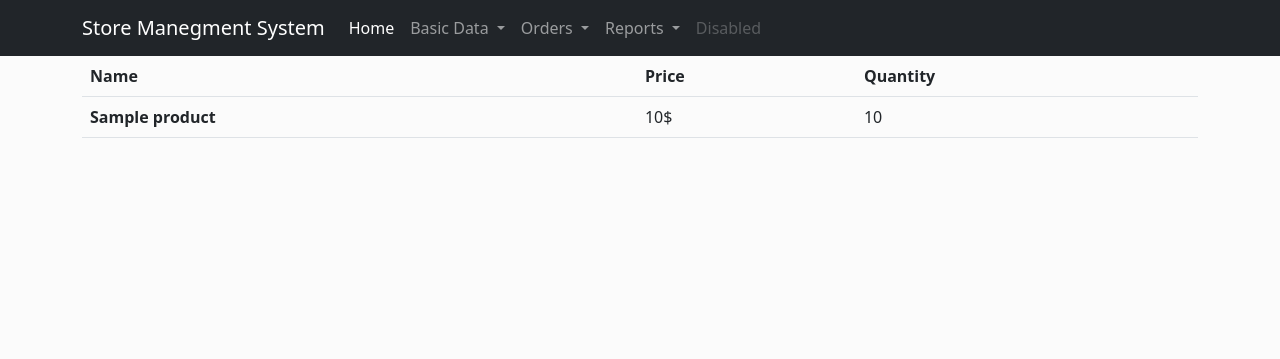
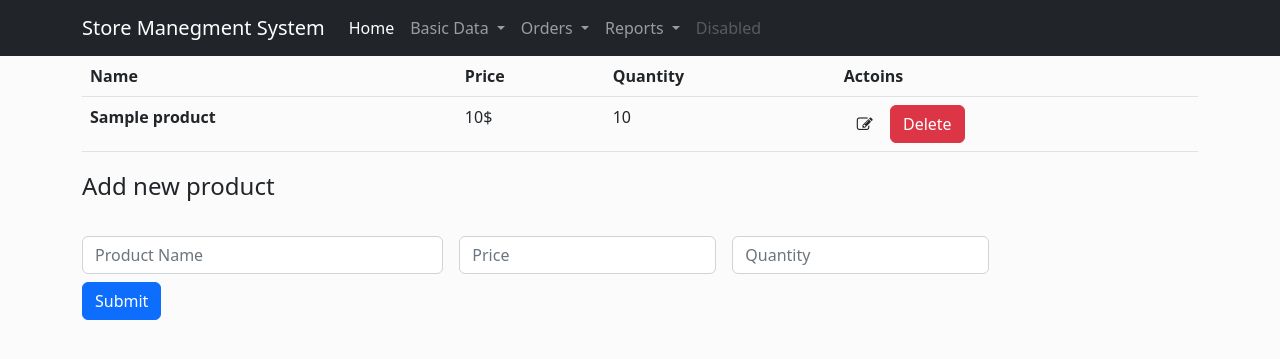
Before and after one commit to youssefdarahem/Store-managment-system, a Flask app: page /products in a window 1280 px wide. Shown: the top 359 px of the page. Run offline with Flask 2, Linux system fonts and the light colour scheme; tables that the repository leaves empty hold one stand-in row (values such as "Sample post").

Commit message:
edit and delete added

```diff
--- a/stm/__init__.py
+++ b/stm/__init__.py
@@ -8,6 +8,8 @@ password = os.environ['DB_PASSWORD']
 dburl = f"postgresql://postgres:{password}@localhost:5432/store"
 print(dburl)
 app.config['SQLALCHEMY_DATABASE_URI'] = dburl
+app.config['SECRET_KEY'] = '736b6d99336f95a8b5a7b603d2e52cf5'
 db = SQLAlchemy(app)
 
+
 from stm import routes
--- /dev/null
+++ b/stm/forms.py
@@ -0,0 +1,21 @@
+from flask_wtf import FlaskForm
+from wtforms import StringField, IntegerField, SubmitField
+from wtforms.validators import DataRequired
+
+
+class ProductsForm(FlaskForm):
+
+    productName = StringField(
+        'Product Name', [DataRequired()])
+    price = IntegerField('Price', [DataRequired()])
+    quantity = IntegerField('quantity', [DataRequired()])
+    submit = SubmitField('Submit')
+
+
+class ProductsEditForm(FlaskForm):
+
+    productName = StringField(
+        'Product Name', [DataRequired()])
+    price = IntegerField('Price', [DataRequired()])
+    quantity = IntegerField('quantity', [DataRequired()])
+    submit = SubmitField('Save')
--- a/stm/models.py
+++ b/stm/models.py
@@ -2,7 +2,7 @@ from stm import db
 
 
 def getProducts():
-    return Product.query.all()
+    return Product.query.order_by(Product.id).all()
 
 
 class Product(db.Model):
--- a/stm/routes.py
+++ b/stm/routes.py
@@ -1,8 +1,7 @@
-from flask import render_template, url_for
-from stm import app
-from stm.models import getProducts
-
-# TODO import models when created
+from flask import flash, redirect, render_template, request, url_for
+from stm import app, db
+from stm.forms import ProductsEditForm, ProductsForm
+from stm.models import Product, getProducts
 
 
 @app.route('/')
@@ -11,7 +10,41 @@ def home():
     return render_template('home.html')
 
 
-@app.route('/products', methods=['GET'])
+@app.route('/products', methods=['GET', 'POST'])
 def product():
     products = getProducts()
-    return render_template('products.html', products=products)
+    form = ProductsForm()
+    if request.method == 'POST':
+        product = Product(name=form.productName.data, price=form.price.data,
+                          quantity=form.quantity.data)
+        db.session.add(product)
+        db.session.commit()
+        flash('Thanks for registering')
+        print(url_for('product'))
+        return redirect(url_for('product'))
+    return render_template('products.html', products=products, form=form)
+
+
+@app.route('/products/<int:product_id>/edit', methods=['GET', 'POST'])
+def edit_product(product_id):
+    product = Product.query.get_or_404(product_id)
+    form = ProductsEditForm()
+    if request.method == 'POST':
+        product.name = form.productName.data
+        product.price = form.price.data
+        product.quantity = form.quantity.data
+        db.session.commit()
+        return redirect(url_for('product'))
+    elif request.method == 'GET':
+        form.productName.data = product.name
+        form.price.data = product.price
+        form.quantity.data = product.quantity
+    return render_template('edit.html', form=form)
+
+
+@app.route('/products/<int:product_id>/delete', methods=['POST'])
+def delete_product(product_id):
+    product = Product.query.get_or_404(product_id)
+    db.session.delete(product)
+    db.session.commit()
+    return redirect(url_for('product'))
--- a/stm/templates/base.html
+++ b/stm/templates/base.html
@@ -7,6 +7,7 @@
     <meta name="viewport" content="width=device-width, initial-scale=1.0">
     <link href="https://cdn.jsdelivr.net/npm/bootstrap@5.2.0-beta1/dist/css/bootstrap.min.css" rel="stylesheet"
         integrity="sha384-0evHe/X+R7YkIZDRvuzKMRqM+OrBnVFBL6DOitfPri4tjfHxaWutUpFmBp4vmVor" crossorigin="anonymous">
+    <link rel="stylesheet" href="https://cdnjs.cloudflare.com/ajax/libs/font-awesome/4.7.0/css/font-awesome.min.css">
     <link rel="stylesheet" href="{{ url_for('static', filename='css/main.css') }}">
 </head>
 
@@ -36,7 +37,7 @@
                             Basic Data
                         </a>
                         <ul class="dropdown-menu" aria-labelledby="navbarDropdown">
-                            <li><a class="dropdown-item" href="/products">Products</a></li>
+                            <li><a class="dropdown-item" href="{{ url_for('product')}}">Products</a></li>
                             <li><a class="dropdown-item" href="#">Customers</a></li>
                             <li><a class="dropdown-item" href="#">Suppliers</a></li>
                             <li>
@@ -77,9 +78,13 @@
         {% endblock body %}
     </div>
 
-    <script src="https://cdn.jsdelivr.net/npm/bootstrap@5.2.0-beta1/dist/js/bootstrap.bundle.min.js"
-        integrity="sha384-pprn3073KE6tl6bjs2QrFaJGz5/SUsLqktiwsUTF55Jfv3qYSDhgCecCxMW52nD2"
+    <script src="https://cdn.jsdelivr.net/npm/@popperjs/core@2.11.5/dist/umd/popper.min.js"
+        integrity="sha384-Xe+8cL9oJa6tN/veChSP7q+mnSPaj5Bcu9mPX5F5xIGE0DVittaqT5lorf0EI7Vk"
         crossorigin="anonymous"></script>
+    <script src="https://cdn.jsdelivr.net/npm/bootstrap@5.2.0-beta1/dist/js/bootstrap.min.js"
+        integrity="sha384-kjU+l4N0Yf4ZOJErLsIcvOU2qSb74wXpOhqTvwVx3OElZRweTnQ6d31fXEoRD1Jy"
+        crossorigin="anonymous"></script>
+
 </body>
 
 </html>
--- a/stm/templates/products.html
+++ b/stm/templates/products.html
@@ -8,6 +8,7 @@
             <th scope="col">Name</th>
             <th scope="col">Price</th>
             <th scope="col">Quantity</th>
+            <th scope="col">Actoins</th>
 
         </tr>
     </thead>
@@ -17,11 +18,61 @@
             <th>{{product.name}}</th>
             <td>{{product.price}}$</td>
             <td>{{product.quantity}}</td>
-
+            <td>
+                <a class="btn" href="{{ url_for('edit_product', product_id=product.id) }}"><i
+                        class="fa fa-edit"></i></a>
+                <button type="button" class="btn btn-danger" data-bs-toggle="modal"
+                    data-bs-target="#deleteModal{{product.id}}">Delete</button>
+            </td>
         </tr>
+        <div class="modal" id="deleteModal{{product.id}}" tabindex="-1">
+            <div class="modal-dialog">
+                <div class="modal-content">
+                    <div class="modal-header">
+                        <h5 class="modal-title">Delete Product ? </h5>
+                        <button type="button" class="btn-close" data-bs-dismiss="modal" aria-label="Close"></button>
+                    </div>
+                    <div class="modal-body">
+                        <p>Are you Sure you want to delete this Product ?</p>
+                    </div>
+                    <div class="modal-footer">
+                        <button type="button" class="btn btn-secondary" data-bs-dismiss="modal">Close</button>
+                        <form action="{{ url_for('delete_product', product_id=product.id) }}" method="POST">
+                            <input class="btn btn-danger" type="submit" value="Delete">
+                        </form>
+                    </div>
+                </div>
+            </div>
+        </div>
         {%endfor%}
 
 
     </tbody>
 </table>
+<div class=" mb-3">
+    <form method='POST' action="" class="row gx-3 gy-2 align-items-center">
+
+        <legend class="border-botom mb-4">
+            Add new product
+        </legend>
+        <div class="col-sm-4">
+            {{ form.productName.label(class="visually-hidden",for="specificSizeInputName") }}
+            {{ form.productName(class="form-control",id="specificSizeInputName",placeholder="Product Name") }}
+        </div>
+        <div class="col-auto">
+            {{ form.price.label(class="visually-hidden",for="specificSizeInputName") }}
+            {{ form.price(class="form-control",id="specificSizeInputName",placeholder="Price") }}
+        </div>
+        <div class="col-auto">
+            {{ form.quantity.label(class="visually-hidden",for="specificSizeInputName") }}
+            {{ form.quantity(class="form-control",id="specificSizeInputName",placeholder="Quantity") }}
+        </div>
+
+        <div class="input-group">
+            {{form.submit(class="btn btn-primary")}}
+        </div>
+    </form>
+</div>
+
+
 {% endblock %}
```
Also changed, not shown: stm/templates/edit.html (added, +25 -0 lines).
